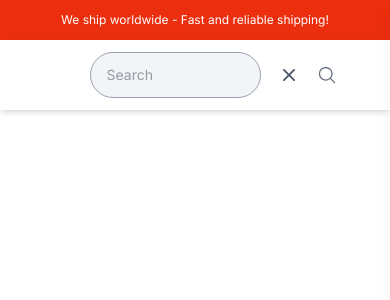
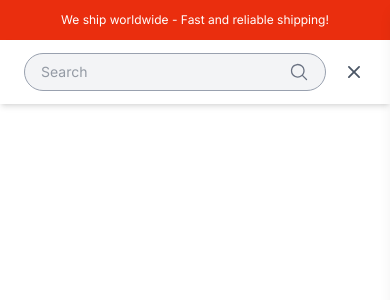
Before and after one commit to xtreme-dev-ai/e-commerce, a React (Vite) app in the folder frontend/: page / in a window 390 px wide. Both pictures are taken after a click on the button 254 px from the left and 70 px from the top of the page. Shown: the top 300 px of the page. Built offline with nearby package versions, Linux system fonts and the light colour scheme.

Commit message:
feat: add transition animations and responsive layout to search bar component

```diff
--- a/frontend/src/components/Common/SearchBar.tsx
+++ b/frontend/src/components/Common/SearchBar.tsx
@@ -22,17 +22,20 @@ const SearchBar = () => {
                 <HiMagnifyingGlass className="h-6 w-6" />
             </button>
 
-            {isOpen && (
-                <div className="absolute top-0 left-0 w-full bg-white z-50 flex items-center justify-center px-6 py-3 shadow-md">
-                    <div className="flex items-center w-1/2 border border-gray-400 rounded-full px-4 py-3  bg-gray-100">
+            <div
+                className={`absolute top-0 left-0 w-full bg-white z-50 flex items-center justify-center px-6 shadow-md transition-all duration-300 ease-in-out overflow-hidden ${
+                    isOpen ? "h-16 opacity-100 pointer-events-auto" : "h-0 opacity-0 pointer-events-none"
+                }`}
+            >
+                <div className="flex items-center w-full max-w-2xl border border-gray-400 rounded-full px-4 py-2 bg-gray-100">
                     <form onSubmit={handleSearch} className="flex items-center w-full">
                     <input
                         type="text"
                         placeholder="Search"
                         value={searchTerm}
                         onChange={(e) => setSearchTerm(e.target.value)}
-                            className="flex-1 text-gray-700 focus:outline-none text-sm"
-                            autoFocus
+                        className="flex-1 text-gray-700 focus:outline-none text-sm bg-transparent"
+                        autoFocus={isOpen}
                     />
                     <button type="submit">
                         <HiMagnifyingGlass className="h-5 w-5 text-gray-500" />
@@ -43,7 +46,6 @@ const SearchBar = () => {
                     <HiMiniXMark className="h-6 w-6" />
                 </button>
             </div>
-            )}
         </>
     );
 };
```
Lines whose indentation alone changed are shown as unchanged.
